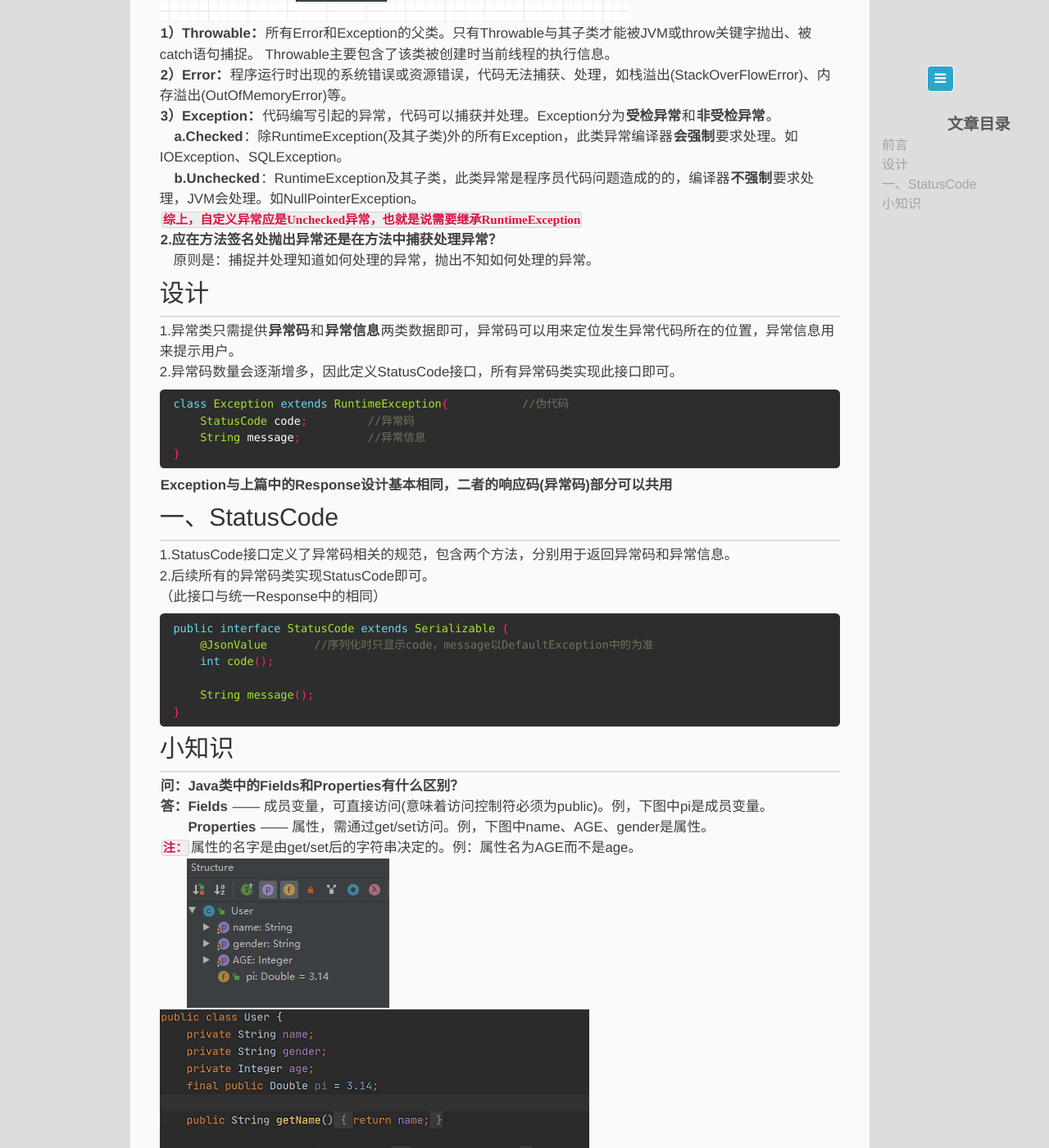
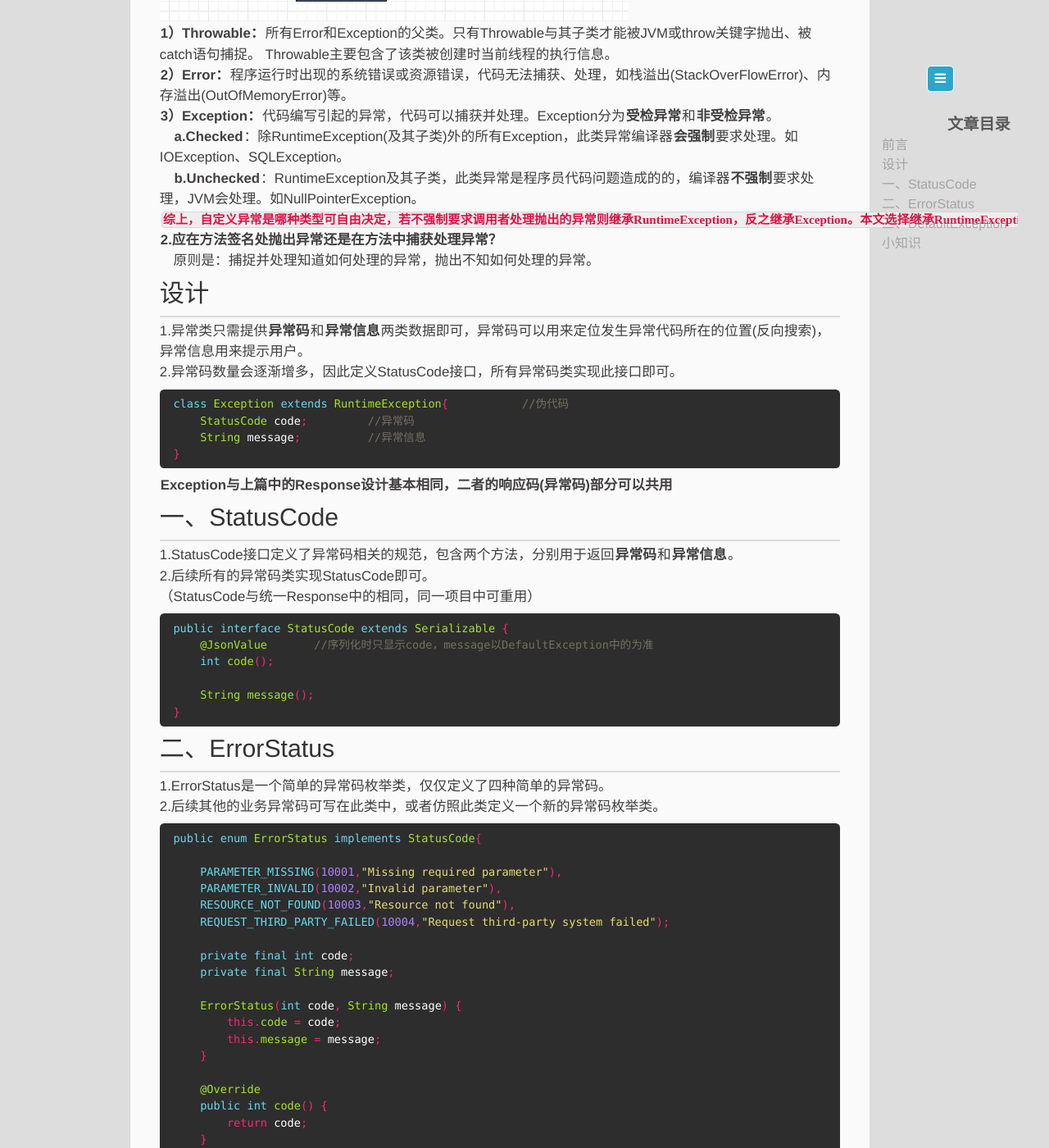
Before and after one commit to memorate/memorate.github.io, a Jekyll site: the page built from _posts/2020-07-16-unify-exception.md, in a window 1280 px wide and 1400 px high, scrolled down 670 px. Shown: the whole window at 82% size. Built offline with Jekyll 4.4.1, drawn with Linux system fonts in a browser that asks for light colours; some of the changed text lies outside the part shown.

Commit message:
update 20200716

````diff
--- a/_posts/2020-07-16-unify-exception.md
+++ b/_posts/2020-07-16-unify-exception.md
@@ -19,11 +19,11 @@
 **3）Exception：**代码编写引起的异常，代码可以捕获并处理。Exception分为**受检异常**和**非受检异常**。
 　**a.Checked**：除RuntimeException(及其子类)外的所有Exception，此类异常编译器**会强制**要求处理。如IOException、SQLException。
 　**b.Unchecked**：RuntimeException及其子类，此类异常是程序员代码问题造成的的，编译器**不强制**要求处理，JVM会处理。如NullPointerException。
-`综上，自定义异常应是Unchecked异常，也就是说需要继承RuntimeException`
+`综上，自定义异常是哪种类型可自由决定，若不强制要求调用者处理抛出的异常则继承RuntimeException，反之继承Exception。本文选择继承RuntimeException`
 **2.应在方法签名处抛出异常还是在方法中捕获处理异常？**
 　原则是：捕捉并处理知道如何处理的异常，抛出不知如何处理的异常。
 ## 设计
-1.异常类只需提供**异常码**和**异常信息**两类数据即可，异常码可以用来定位发生异常代码所在的位置，异常信息用来提示用户。
+1.异常类只需提供**异常码**和**异常信息**两类数据即可，异常码可以用来定位发生异常代码所在的位置(反向搜索)，异常信息用来提示用户。
 2.异常码数量会逐渐增多，因此定义StatusCode接口，所有异常码类实现此接口即可。
 ```java
 class Exception extends RuntimeException{           //伪代码
@@ -33,15 +33,81 @@
 ```
 **Exception与上篇中的Response设计基本相同，二者的响应码(异常码)部分可以共用**
 ## 一、StatusCode
-1.StatusCode接口定义了异常码相关的规范，包含两个方法，分别用于返回异常码和异常信息。
+1.StatusCode接口定义了异常码相关的规范，包含两个方法，分别用于返回**异常码**和**异常信息**。
 2.后续所有的异常码类实现StatusCode即可。
-（此接口与统一Response中的相同）
+（StatusCode与统一Response中的相同，同一项目中可重用）
 ```java
 public interface StatusCode extends Serializable {
     @JsonValue       //序列化时只显示code，message以DefaultException中的为准
     int code();
 
     String message();
+}
+```
+## 二、ErrorStatus
+1.ErrorStatus是一个简单的异常码枚举类，仅仅定义了四种简单的异常码。
+2.后续其他的业务异常码可写在此类中，或者仿照此类定义一个新的异常码枚举类。
+```java
+public enum ErrorStatus implements StatusCode{
+
+    PARAMETER_MISSING(10001,"Missing required parameter"),
+    PARAMETER_INVALID(10002,"Invalid parameter"),
+    RESOURCE_NOT_FOUND(10003,"Resource not found"),
+    REQUEST_THIRD_PARTY_FAILED(10004,"Request third-party system failed");
+
+    private final int code;
+    private final String message;
+
+    ErrorStatus(int code, String message) {
+        this.code = code;
+        this.message = message;
+    }
+
+    @Override
+    public int code() {
+        return code;
+    }
+
+    @Override
+    public String message() {
+        return message;
+    }
+
+    @Override
+    public String toString() {
+        return String.valueOf(this.code);
+    }
+}
+```
+## 三、DefaultException
+```java
+public class DefaultException extends RuntimeException {
+
+    private static final long serialVersionUID = -8618092465858207782L;
+
+    private StatusCode code;
+    private String message;
+
+    public DefaultException(StatusCode code) {
+        this.code = code;
+        this.message = code.message();
+    }
+
+    public DefaultException(String message) {
+        this.message = message;
+    }
+
+    public DefaultException(StatusCode code, String message) {
+        super(message);
+        this.code = code;
+        this.message = message;
+    }
+
+    public DefaultException(StatusCode code, Throwable cause) {
+        super(cause);
+        this.code = code;
+        this.message = code.message();
+    }
 }
 ```
 ## 小知识
````
